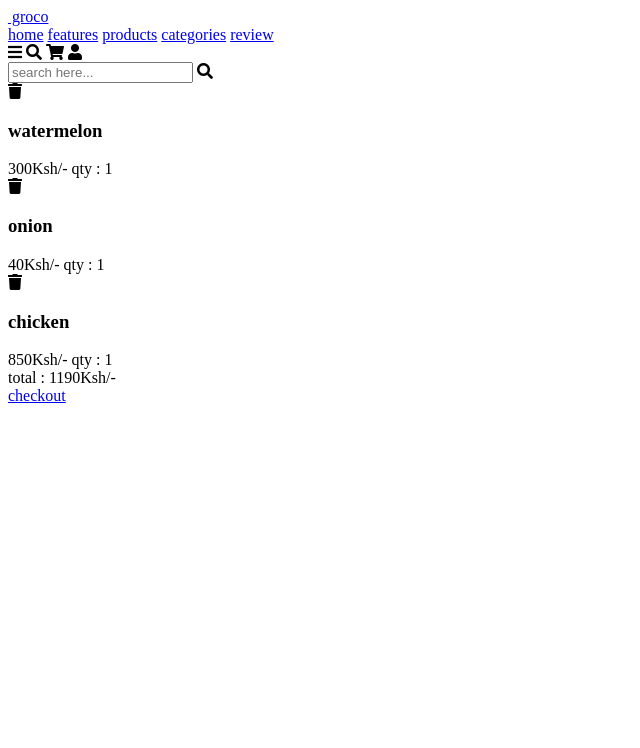
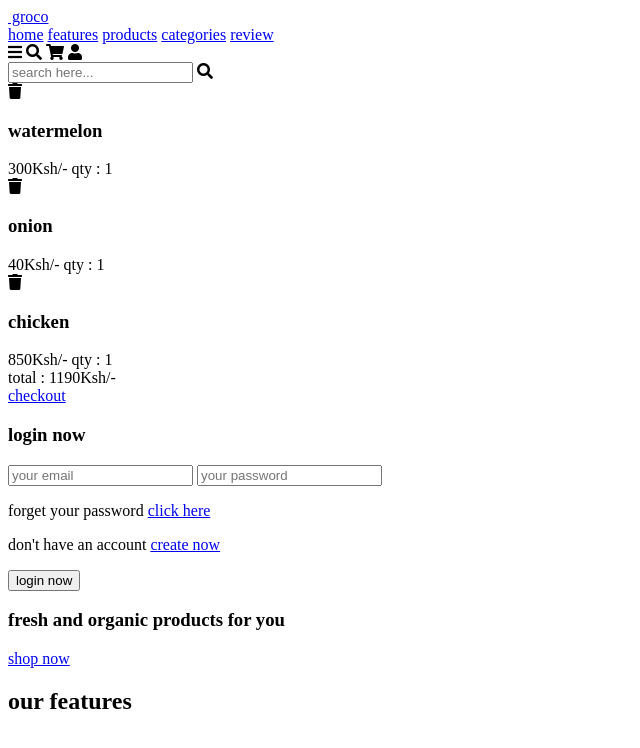
Before and after one commit to Valarie1888/my-final-project, a plain HTML site: page myfinalproject/index.html in a window 1280 px wide. Shown: the whole page, without its empty margins (0-640 px from the left). Drawn offline with nearby package versions, Linux system fonts and the light colour scheme; files that its build step writes are made by us from their sources.

Commit message:
my commit

```diff
--- a/myfinalproject/index.html
+++ b/myfinalproject/index.html
@@ -74,3 +74,38 @@
         <div class="total"> total : 1190Ksh/- </div>
         <a href="#" class="btn">checkout</a>
     </div>
+
+    <form action="" class="login-form">
+        <h3>login now</h3>
+        <input type="email" placeholder="your email" class="box">
+        <input type="password" placeholder="your password" class="box">
+        <p>forget your password <a href="#">click here</a></p>
+        <p>don't have an account <a href="#">create now</a></p>
+        <input type="submit" value="login now" class="btn">
+    </form>
+
+</header>
+
+<!-- header section ends -->
+
+<!-- home section starts  -->
+
+<section class="home" id="home">
+
+    <div class="content">
+        <h3>fresh and <span>organic</span> products for you</h3>
+        <p></p>
+        <a href="#" class="btn">shop now</a>
+    </div>
+
+</section>
+
+<!-- home section ends -->
+
+<!-- features section starts  -->
+
+<section class="features" id="features">
+
+    <h1 class="heading"> our <span>features</span> </h1>
+
+    <div class="box-container">
```
